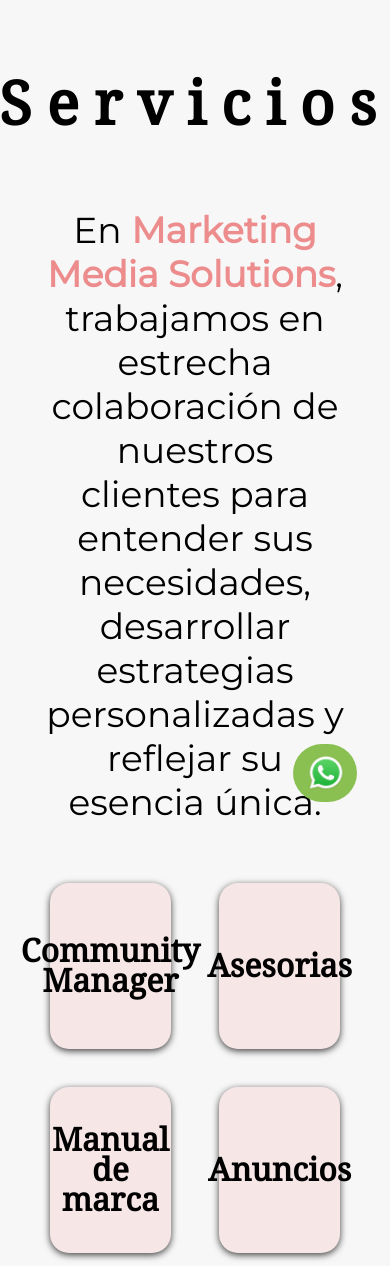
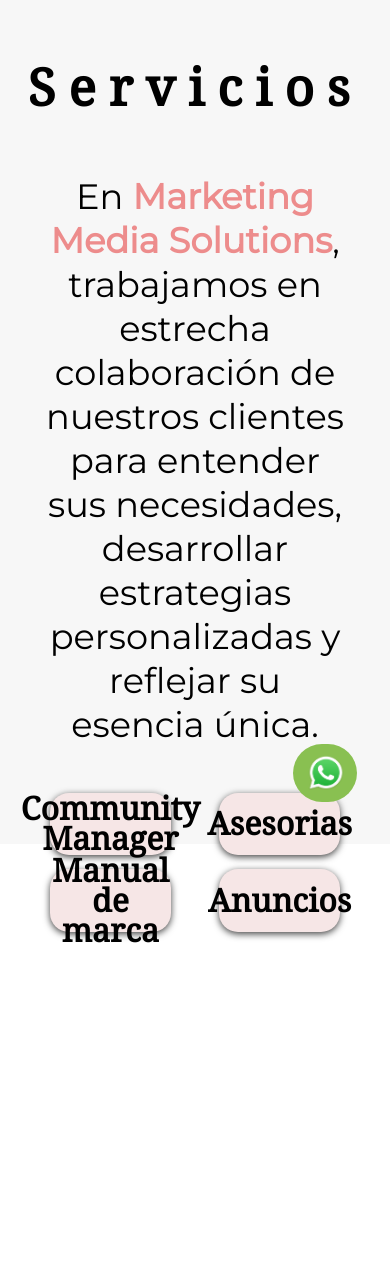
Before and after one commit to JuanjoPais/Marketing-Media-Solutions, a React (Create React App) app: page /servicios in a window 390 px wide. After the commit the page ends 950 px from the top, so only its background shows below. Built offline with nearby package versions, Linux system fonts and the light colour scheme.

Commit message:
cambio recuadros a medidas responsivas vh em

```diff
--- a/src/components/styles/App.scss
+++ b/src/components/styles/App.scss
@@ -165,7 +165,7 @@
 }
 
 .servicios {
-	height: 150vh;
+	height: 100vh;
 	background-color: #f7f7f7;
 	display: flex;
 	flex-direction: column;
@@ -177,7 +177,7 @@
 		font-family: "Droid Serif";
 		font-style: normal;
 		font-weight: 700;
-		font-size: 60px;
+		font-size: 3.2em;
 		line-height: 183.64%;
 		letter-spacing: 0.25em;
 	}
@@ -186,7 +186,7 @@
 		font-family: "Montserrat";
 		font-style: normal;
 		font-weight: 400;
-		font-size: 36px;
+		font-size: 2.2em;
 		line-height: 44px;
 		text-align: center;
 		color: #000000;
@@ -200,8 +200,8 @@
 		margin-left: 50%;
 		margin-right: 50%;
 		width: 62%;
-		max-width: 80%;
-		height: 120vh;
+		max-width: 80vh;
+		height: 60vh;
 		display: grid;
 		justify-content: center;
 		grid-template-columns: 50% 50%;
@@ -232,13 +232,14 @@
 	&_textoHover {
 		display: flex;
 		flex-direction: column;
-		font-size: 0.5em;
+		font-size: 0.7em;
+		font-weight: 400;
 		align-items: flex-start;
 		justify-content: space-evenly;
 		line-height: inherit;
 		height: 80%;
 		width: 100%;
-		padding: 20%;
+		padding: 15%;
 		//FALTA AGREGAR UN EFECTO DE FADE
 	}
 	&_itemsHover {
```
